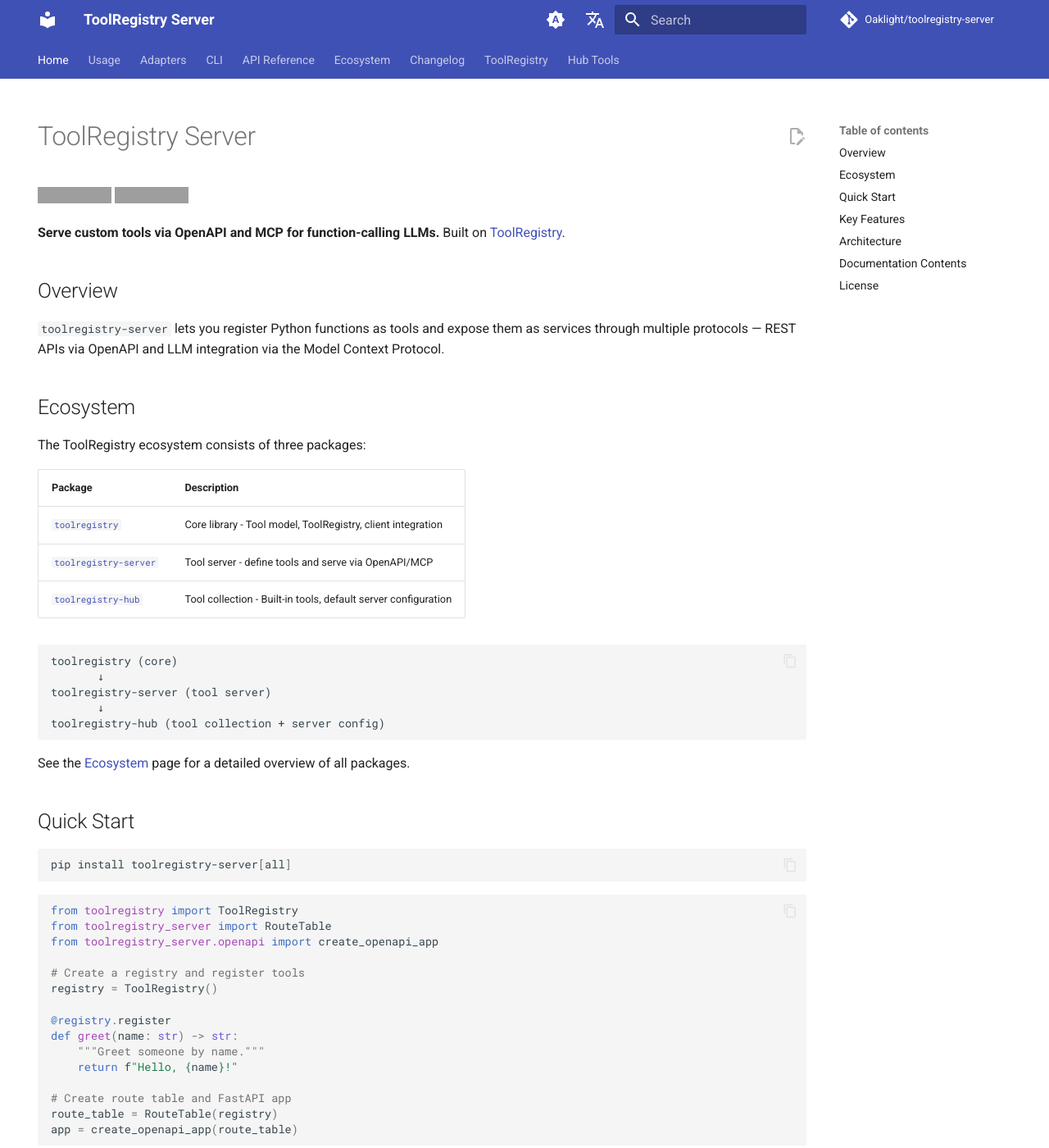
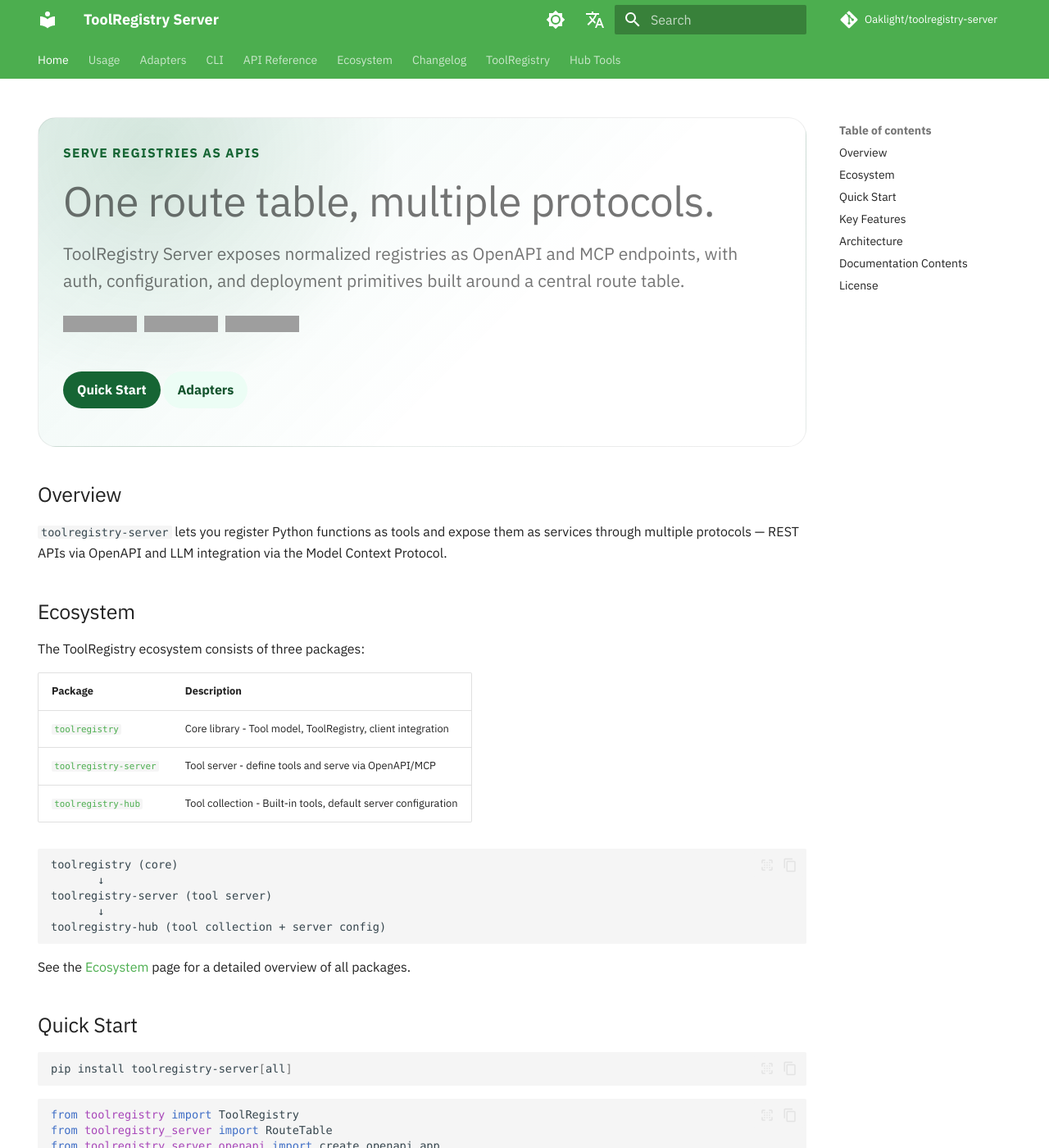
Before and after one commit to Oaklight/toolregistry-server, an MkDocs documentation site: the page built from docs/index.md, in a window 1280 px wide and 1400 px high. Shown: the whole window at 82% size. Built offline with MkDocs 1.6.1 and Material for MkDocs 9.7.7, drawn with Linux system fonts in a browser that asks for light colours; some web fonts are replaced; comment, search, counter and statistics services are not loaded; grey boxes are pictures that could not be loaded.

Commit message:
docs: refresh homepage hero styling

```diff
--- a/docs/index.md
+++ b/docs/index.md
@@ -5,12 +5,24 @@ hide:
   - navigation
 ---
 
-# ToolRegistry Server
+<section class="tr-hero" markdown>
+<p class="tr-kicker">Serve registries as APIs</p>
 
-[![PyPI version](https://img.shields.io/pypi/v/toolregistry-server?color=green)](https://pypi.org/project/toolregistry-server/)
-[![License: MIT](https://img.shields.io/badge/License-MIT-green.svg)](https://opensource.org/licenses/MIT)
+# One route table, multiple protocols.
 
-**Serve custom tools via OpenAPI and MCP for function-calling LLMs.** Built on [ToolRegistry](https://toolregistry.readthedocs.io/).
+<p class="tr-hero__desc">ToolRegistry Server exposes normalized registries as OpenAPI and MCP endpoints, with auth, configuration, and deployment primitives built around a central route table.</p>
+
+<p class="tr-badges">
+  <a href="https://pypi.org/project/toolregistry-server/"><img alt="PyPI version" src="https://img.shields.io/pypi/v/toolregistry-server?labelColor=475569&color=166534"></a>
+  <a href="https://github.com/Oaklight/toolregistry-server/actions"><img alt="CI" src="https://img.shields.io/github/actions/workflow/status/Oaklight/toolregistry-server/ci.yml?branch=master&label=CI&labelColor=475569&color=14532d"></a>
+  <a href="https://opensource.org/licenses/MIT"><img alt="License: MIT" src="https://img.shields.io/badge/License-MIT-14532d?labelColor=475569"></a>
+</p>
+
+<div class="tr-actions" markdown>
+[Quick Start](usage/quickstart.md){ .tr-button .tr-button--primary }
+[Adapters](adapters/){ .tr-button .tr-button--secondary }
+</div>
+</section>
 
 ## Overview
 
--- /dev/null
+++ b/docs/stylesheets/toolregistry-server.css
@@ -0,0 +1,121 @@
+@import url("https://fonts.googleapis.com/css2?family=IBM+Plex+Sans:ital,wght@0,400;0,500;0,600;0,700;1,400&family=IBM+Plex+Sans+SC:wght@400;500;600;700&family=Iosevka:wght@400;500;600;700&display=swap");
+
+:root {
+  --md-text-font: "IBM Plex Sans";
+  --md-code-font: "Iosevka";
+  --md-primary-fg-color: #166534;
+  --md-primary-fg-color--light: #059669;
+  --md-primary-fg-color--dark: #14532d;
+  --md-accent-fg-color: #059669;
+  --md-typeset-a-color: #166534;
+  --tr-accent: #166534;
+  --tr-accent-dark: #14532d;
+  --tr-secondary: #059669;
+  --tr-soft: #ecfdf5;
+  --tr-soft-hover: #dcfce7;
+  --tr-glow: rgba(22, 101, 52, 0.13);
+  --tr-wash: rgba(5, 150, 105, 0.08);
+}
+
+[data-md-color-scheme="slate"] {
+  --tr-accent: #86efac;
+  --tr-accent-dark: #bbf7d0;
+  --tr-secondary: #34d399;
+  --tr-soft: rgba(134, 239, 172, 0.12);
+  --tr-soft-hover: rgba(134, 239, 172, 0.18);
+  --tr-glow: rgba(134, 239, 172, 0.14);
+  --tr-wash: rgba(52, 211, 153, 0.10);
+}
+
+:root[lang="zh"],
+[lang="zh"] {
+  --md-text-font: "IBM Plex Sans SC";
+}
+
+.md-content__inner:has(> .tr-hero:first-child) {
+  padding-top: 0.2rem;
+}
+
+.md-typeset .tr-hero {
+  display: grid;
+  gap: 1rem;
+  margin: 0.25rem 0 1.8rem;
+  padding: 1.5rem;
+  border: 1px solid var(--md-default-fg-color--lightest);
+  border-radius: 1.1rem;
+  background:
+    radial-gradient(circle at 15% 10%, var(--tr-glow), transparent 34%),
+    linear-gradient(135deg, var(--tr-wash), transparent 62%);
+}
+
+.md-typeset .tr-kicker {
+  margin: 0;
+  color: var(--tr-accent);
+  font-size: 0.78rem;
+  font-weight: 700;
+  letter-spacing: 0.08em;
+  text-transform: uppercase;
+}
+
+.md-typeset .tr-hero h1 {
+  max-width: 42rem;
+  margin: 0;
+  font-size: clamp(2rem, 4vw, 3.05rem);
+  line-height: 1.05;
+}
+
+.md-typeset .tr-hero__desc {
+  max-width: 45rem;
+  margin: 0;
+  color: var(--md-default-fg-color--light);
+  font-size: 1.05rem;
+}
+
+.md-typeset .tr-actions,
+.md-typeset .tr-badges {
+  display: flex;
+  flex-wrap: wrap;
+  gap: 0.45rem;
+  margin: 0.25rem 0 0;
+}
+
+.md-typeset .tr-button {
+  display: inline-flex;
+  align-items: center;
+  min-height: 2.25rem;
+  padding: 0.45rem 0.85rem;
+  border-radius: 999px;
+  font-weight: 700;
+  text-decoration: none;
+}
+
+.md-typeset .tr-button--primary {
+  color: #fff;
+  background: var(--tr-accent);
+}
+
+[data-md-color-scheme="slate"] .md-typeset .tr-button--primary {
+  color: #052e16;
+}
+
+.md-typeset a.tr-button--secondary {
+  color: var(--tr-accent-dark);
+  background: var(--tr-soft);
+}
+
+.md-typeset a.tr-button--secondary:hover {
+  color: var(--tr-accent-dark);
+  background: var(--tr-soft-hover);
+}
+
+.md-typeset .tr-badge {
+  display: inline-flex;
+  align-items: center;
+  padding: 0.28rem 0.55rem;
+  border: 1px solid var(--md-default-fg-color--lightest);
+  border-radius: 999px;
+  color: var(--md-default-fg-color--light);
+  background: var(--md-default-bg-color);
+  font-size: 0.72rem;
+  font-weight: 700;
+}
--- a/mkdocs.yml
+++ b/mkdocs.yml
@@ -11,31 +11,49 @@ theme:
   custom_dir: overrides
   language: en
   palette:
-    - media: "(prefers-color-scheme)"
-      toggle:
-        icon: material/brightness-auto
-        name: Switch to light mode
     - media: "(prefers-color-scheme: light)"
       scheme: default
+      primary: green
+      accent: green
       toggle:
         icon: material/brightness-7
         name: Switch to dark mode
     - media: "(prefers-color-scheme: dark)"
       scheme: slate
+      primary: green
+      accent: green
       toggle:
         icon: material/brightness-4
         name: Switch to system preference
+    - media: "(prefers-color-scheme)"
+      primary: green
+      accent: green
+      toggle:
+        icon: material/brightness-auto
+        name: Switch to light mode
   features:
     - navigation.tabs
     - navigation.sections
-    - navigation.expand
     - navigation.top
     - navigation.indexes
+    - navigation.footer
+    - navigation.path
+    - navigation.tracking
+    - navigation.instant
+    - navigation.instant.prefetch
+    - navigation.instant.progress
+    - navigation.prune
+    - header.autohide
+    - toc.follow
     - search.highlight
     - search.share
     - search.suggest
     - content.code.copy
-    - content.action.edit
+    - content.code.annotate
+    - content.code.select
+    - content.tabs.link
+    - content.tooltips
+    - content.footnote.tooltips
 
 plugins:
   - search:
@@ -100,6 +118,9 @@ markdown_extensions:
   - toc:
       permalink: true
 
+extra_css:
+  - stylesheets/toolregistry-server.css
+
 extra:
   social:
     - icon: fontawesome/brands/github
```
